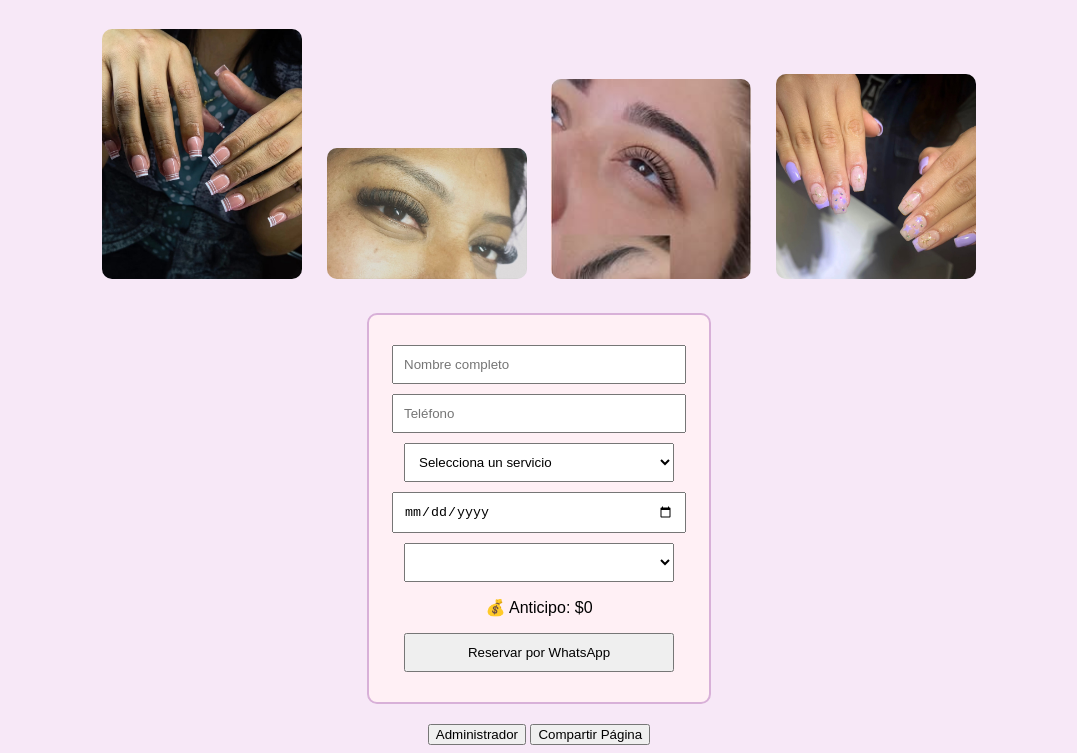
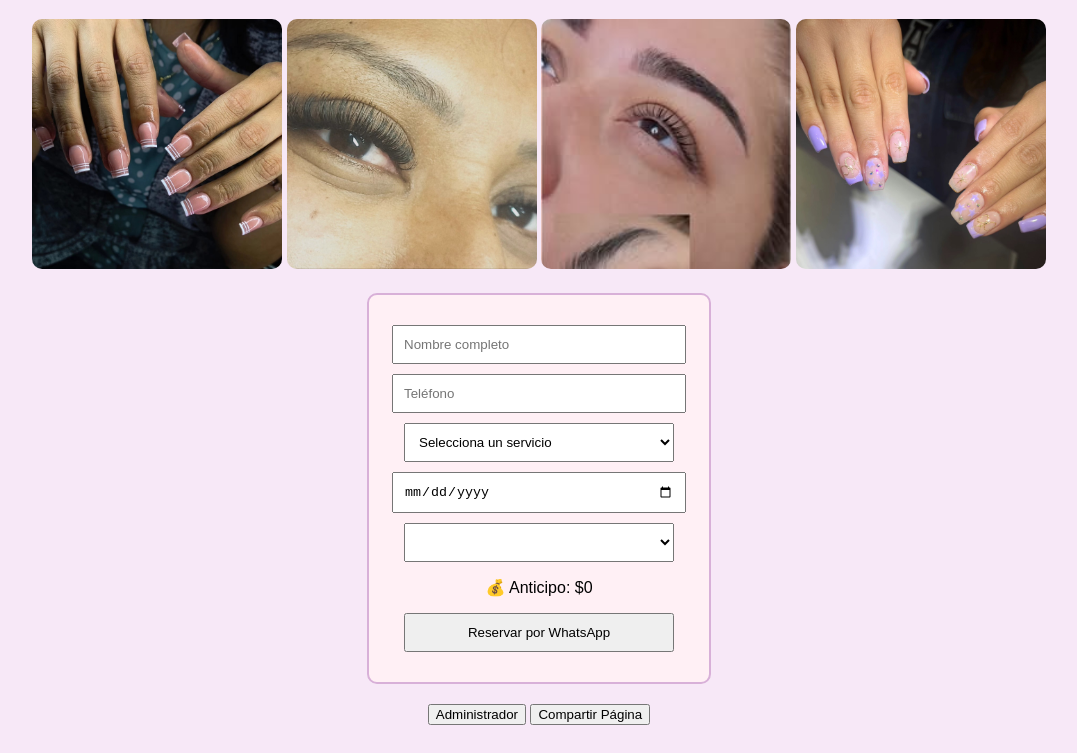
Before and after one commit to Bonitasttudio/Bonitasttudio, a plain HTML site: page index.html in a window 1280 px wide. Shown: the part 61-814 px from the top of the page, without its empty margins (101-1178 px from the left). Drawn offline with Linux system fonts and the light colour scheme.

Commit message:
Add files via upload

```diff
--- a/styles.css
+++ b/styles.css
@@ -4,11 +4,15 @@ body {
     background-color: #f7e8f7;
 }
 
-.galeria img {
-    width: 200px;
-    margin: 10px;
-    border-radius: 10px;
+
+img {
+  width: 250px;
+  height: 250px;
+  object-fit: cover; /* mantiene la proporción sin deformar */
+  border-radius: 10px; /* opcional, esquinas redondeadas */
 }
+
+
 
 form {
     margin: 20px auto;
```
